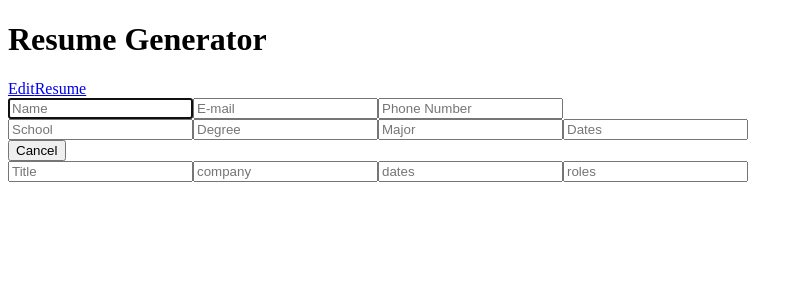
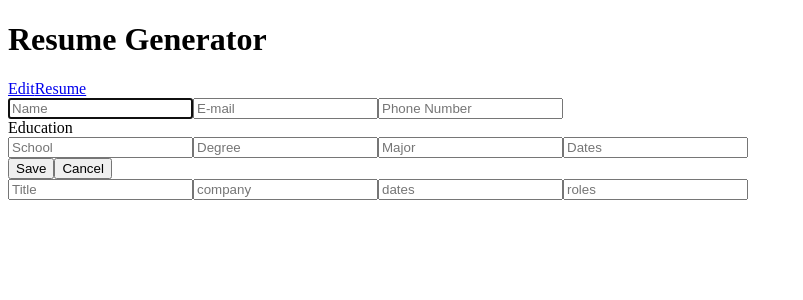
Before and after one commit to tylerchan28/cv-generator, a React (Create React App) app: page / in a window 1280 px wide. Shown: the top 300 px of the page, without its empty margins (0-803 px from the left). Built offline with nearby package versions, Linux system fonts and the light colour scheme.

Commit message:
Add Education form

```diff
--- /dev/null
+++ b/src/components/Education.js
@@ -0,0 +1,29 @@
+import React, { useState } from "react";
+import EducationDisplay from "./EducationDisplay";
+import EducationForm from "./EducationForm";
+
+
+const Education = () => {
+
+    let [eduFormInfo, addEduFormInfo] = useState([])
+
+    const saveInfo = (info) => {
+        const newEduInfo = [...eduFormInfo, info]
+        addEduFormInfo(newEduInfo)
+    }
+
+    return (
+        <div>
+           Education
+            {eduFormInfo.map((eduItem) => (
+                <EducationDisplay eduItem={eduItem} key={eduItem.school}/>
+           ))}
+
+            <EducationForm
+                saveInfo={saveInfo}
+            />
+        </div>
+    )
+}
+
+export default Education;
--- /dev/null
+++ b/src/components/EducationDisplay.js
@@ -0,0 +1,14 @@
+import React from "react";
+
+const EducationDisplay = ({ eduItem }) => {
+    return (
+        <div>
+            <h3>{eduItem.school}</h3>
+            <p>{eduItem.major}</p>
+            <p>{eduItem.degree}</p>
+            <p>{eduItem.dates}</p>
+        </div>
+    )
+}
+
+export default EducationDisplay;
--- a/src/components/EducationForm.js
+++ b/src/components/EducationForm.js
@@ -1,6 +1,7 @@
 import React, { useState } from "react";
 
-const Education = () => {
+const EducationForm = (props) => {
+
     const [education, setEducation] = useState({
         school: "",
         degree: "",
@@ -40,9 +41,20 @@ const Education = () => {
         })
     }
 
+    const onSubmit = (e) => {
+        e.preventDefault();
+        props.saveInfo(education);
+        setEducation({
+            school: "",
+            degree: "",
+            major: "",
+            dates: ""
+        })
+    }
+
     return (
         <div>
-            <form>
+            <form onSubmit={onSubmit}>
                 <input
                     type="text"
                     placeholder="School"
@@ -67,12 +79,14 @@ const Education = () => {
                     value={education.dates}
                     onChange={onDatesChange}
                 />
-
+                <div>
+                    <button type="submit">Save</button>
+                    <button>Cancel</button>
+                </div>
             </form>
-        <button>Cancel</button>
         </div>
 
     )
 }
 
-export default Education;
+export default EducationForm;
--- a/src/components/FormPage.js
+++ b/src/components/FormPage.js
@@ -1,6 +1,6 @@
 // holds the editable forms and selections
 import React from "react";
-import EducationForm from "./EducationForm";
+import Education from "./Education";
 import GeneralInfo from "./GeneralInfo";
 import PracticalExperienceForm from "./PracticalExperienceForm";
 
@@ -8,7 +8,7 @@ const FormPage = () => {
     return (
         <div>
             <GeneralInfo />
-            <EducationForm />
+            <Education />
             <PracticalExperienceForm />
         </div>
     )
--- a/src/components/ResumePage.js
+++ b/src/components/ResumePage.js
@@ -1,12 +1,13 @@
 // actually displays the resume information when added
   // renders a resume using state values
-import React from "react";
+import React from "react"
+import Education from "./Education";
 
 
 const ResumePage = () => {
     return (
         <div>
-            Placeholder for generated resume
+            <Education />
         </div>
     )
 }
```
Also changed, not shown: src/components/PracticalExperience.js (added).
